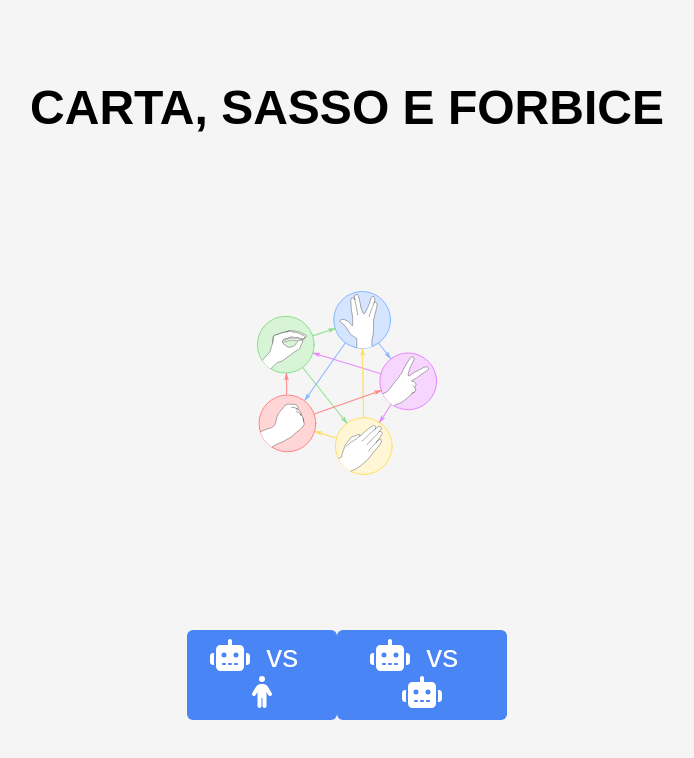
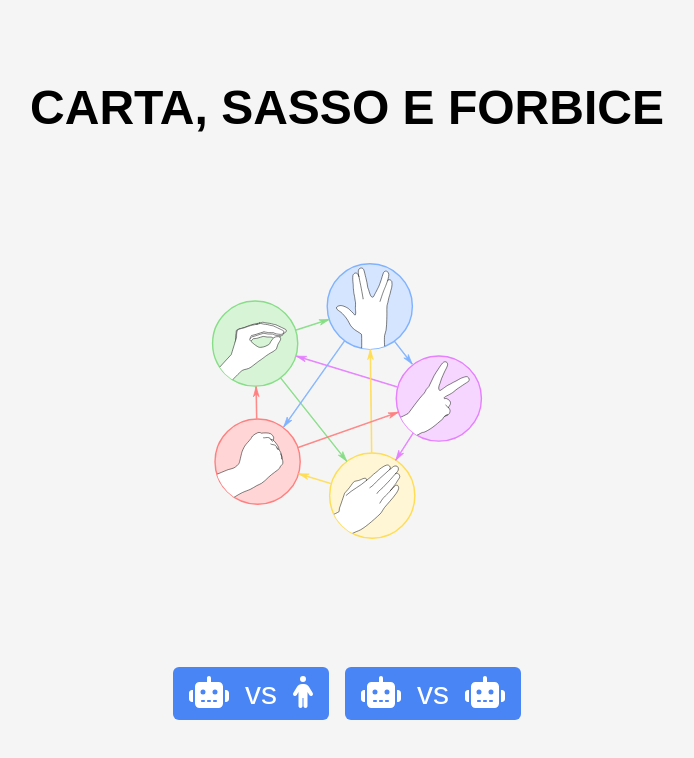
Before and after one commit to MarcoMaz/carta-sasso-forbice, a Next.js app: page / in a window 1280 px wide. Shown: the top 758 px of the page, without its empty margins (293-987 px from the left). Built offline with nearby package versions, Linux system fonts and the light colour scheme.

Commit message:
( index ): clean up

```diff
--- a/pages/index.module.css
+++ b/pages/index.module.css
@@ -26,12 +26,15 @@
   .buttons {
     display: flex;
     flex-direction: row;
-    justify-content: space-between;
-    width: 25vw;
     margin: 0 auto;
   }
 
+  .buttons button {
+    margin-bottom: 0;
+    width: max-content;
+  }
+
   .buttonHumanComputer button {
-    margin-bottom: 0;
+    margin-right: 1rem;
   }
 }
--- a/pages/index.tsx
+++ b/pages/index.tsx
@@ -1,9 +1,9 @@
 import { FontAwesomeIcon } from "@fortawesome/react-fontawesome";
 import { faPerson, faRobot } from "@fortawesome/free-solid-svg-icons";
-import styles from './index.module.css';
-import Image from 'next/image';
-
+import styles from "./index.module.css";
+import Image from "next/image";
 import Link from "next/link";
+import { useEffect, useState } from "react";
 
 const HUMAN_VS_COMPUTER_ROUTE = "/game?mode=human-vs-computer";
 const COMPUTER_VS_COMPUTER_ROUTE = "/game?mode=computer-vs-computer";
@@ -16,6 +16,33 @@ const Index: React.FunctionComponent = () => {
 
   const { heading, vs } = indexText;
 
+  const [imageSize, setImageSize] = useState({ width: 300, height: 300 });
+
+  useEffect(() => {
+    const updateImageSize = () => {
+      const vw = window.innerWidth;
+
+      const breakpoints = [
+        { breakpoint: 768, size: { width: 400, height: 400 } }, // Mobile
+        { breakpoint: 1024, size: { width: 300, height: 300 } }, // Desktop
+      ];
+
+      let newSize = { width: 300, height: 300 };
+      for (const breakpoint of breakpoints) {
+        if (vw >= breakpoint.breakpoint) {
+          newSize = breakpoint.size;
+        }
+      }
+      setImageSize(newSize);
+    };
+    window.addEventListener("resize", updateImageSize);
+    updateImageSize();
+
+    return () => {
+      window.removeEventListener("resize", updateImageSize);
+    };
+  }, []);
+
   return (
     <section>
       <h1 className={styles.heading}>{heading}</h1>
@@ -23,19 +50,25 @@ const Index: React.FunctionComponent = () => {
         <Image
           src="/intro_img.svg"
           alt="Intro image app"
-          width={200}
-          height={200}
+          width={imageSize.width}
+          height={imageSize.height}
         />
       </div>
       <div className={styles.buttons}>
-        <Link href={HUMAN_VS_COMPUTER_ROUTE} className={styles.buttonHumanComputer}>
+        <Link
+          href={HUMAN_VS_COMPUTER_ROUTE}
+          className={styles.buttonHumanComputer}
+        >
           <button>
             <FontAwesomeIcon icon={faRobot} />
             <span>{vs}</span>
             <FontAwesomeIcon icon={faPerson} />
           </button>
         </Link>
-        <Link href={COMPUTER_VS_COMPUTER_ROUTE} className={styles.buttonComputerComputer}>
+        <Link
+          href={COMPUTER_VS_COMPUTER_ROUTE}
+          className={styles.buttonComputerComputer}
+        >
           <button>
             <FontAwesomeIcon icon={faRobot} />
             <span>{vs}</span>
```
